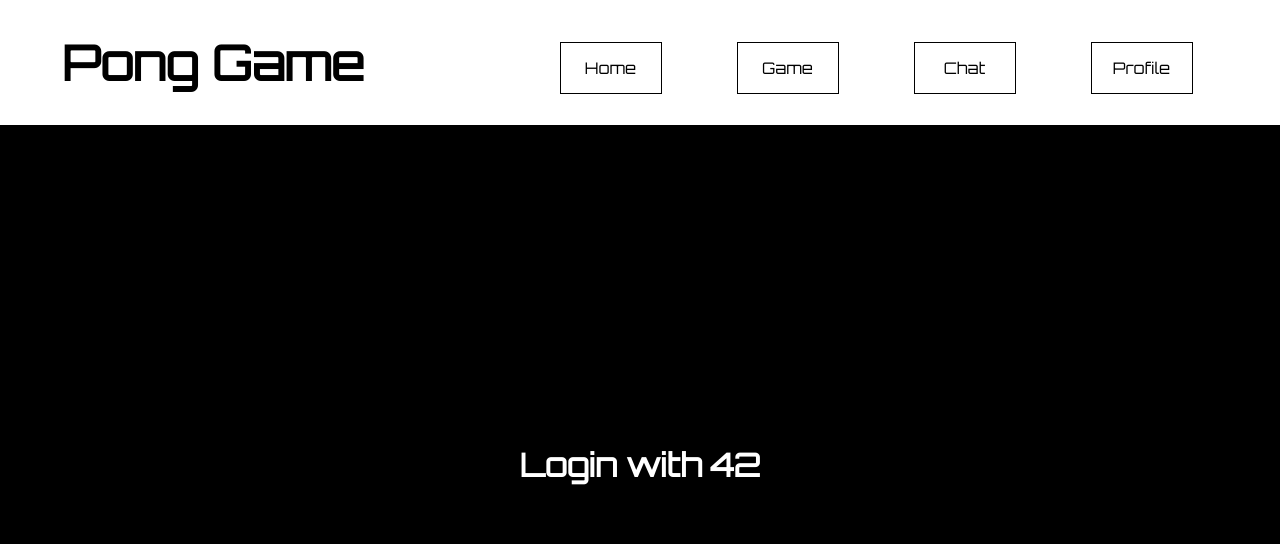
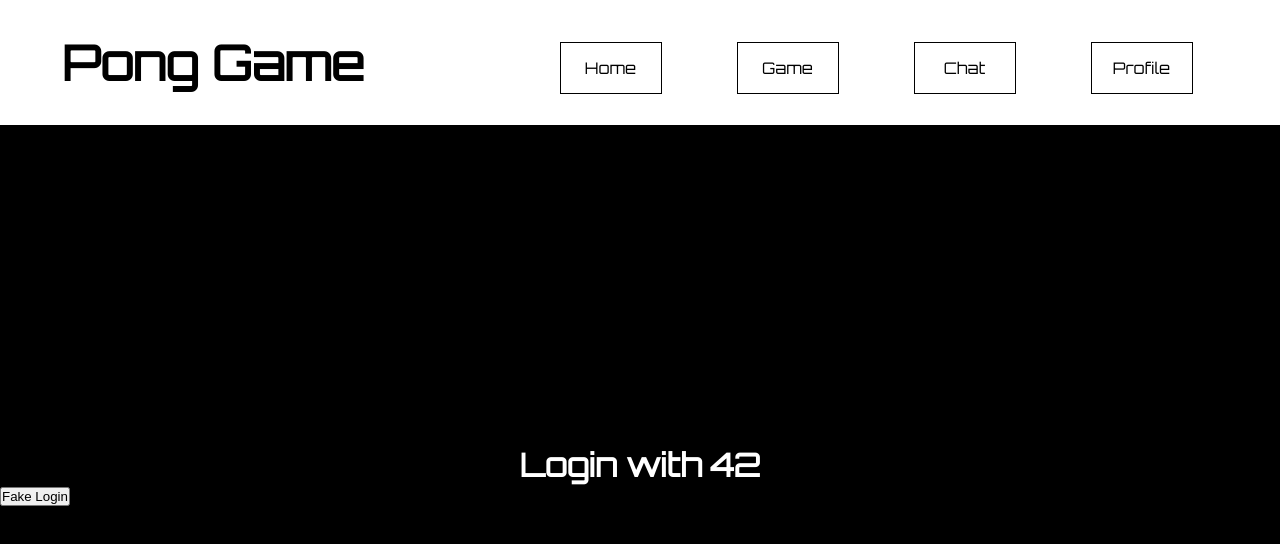
Before and after one commit to alex-sdn/ft_transcendence, a React (Vite) app in the folder monorepo/apps/front/: page / in a window 1280 px wide. Shown: the top 544 px of the page. Built offline with nearby package versions, Linux system fonts and the light colour scheme; no server answers.

Commit message:
add fakelogin button in home

```diff
--- a/monorepo/apps/front/src/pages/Home.tsx
+++ b/monorepo/apps/front/src/pages/Home.tsx
@@ -8,6 +8,7 @@ const Home: React.FC = () => {
     const [status, setStatus] = useState<number>();
     const [searchParams] = useSearchParams();
     const code = searchParams.get('code');
+	const navigate2 = useNavigate(); // FOR FAKELOGIN ONLY
 
     useEffect(() => {
         const fetchLogged = async () => {
@@ -20,6 +21,23 @@ const Home: React.FC = () => {
         }
         fetchLogged();
     }, []);
+
+	/**  FOR TESTING  **/
+	const handleFakeLogin = async () => {
+		try {
+			const response = await axios.get('/api/auth/fakelogin');
+			const data = response.data;
+			// set cookie
+			Cookies.set("jwt-token", data.access_token, { expires: 1 });
+			if (data.newUser)
+				return navigate2('/nickname')
+			else
+				return navigate2('/'); // Use navigate here
+		} catch (error) {
+			console.error('ERRORFAKE:', error);
+		}
+    }
+	/*******************/
 
     if (code) {
         const authURL = "/api/auth?code=" + code;
@@ -49,9 +67,12 @@ const Home: React.FC = () => {
     }
     else {
         return (
-            <h2 className='login'>
-                <a href="https://api.intra.42.fr/oauth/authorize?client_id=u-s4t2ud-1b7f717c58b58406ad4b2abe9145475069d66ace504146041932a899c47ff960&redirect_uri=http%3A%2F%2Flocalhost%3A3000%2Flogin&response_type=code">Login with 42</a>
-            </h2>
+			<div>
+				<h2 className='login'>
+					<a href="https://api.intra.42.fr/oauth/authorize?client_id=u-s4t2ud-1b7f717c58b58406ad4b2abe9145475069d66ace504146041932a899c47ff960&redirect_uri=http%3A%2F%2Flocalhost%3A3000%2Flogin&response_type=code">Login with 42</a>
+				</h2>
+				<button onClick={handleFakeLogin}>Fake Login</button>
+			</div>
         );
     }
 }
--- a/monorepo/package.json
+++ b/monorepo/package.json
@@ -28,6 +28,7 @@
     "@nestjs/websockets": "^10.2.7",
     "axios": "^1.5.1",
     "cookie": "^0.5.0",
+    "esbuild": "^0.19.5",
     "g": "^2.0.1",
     "js-cookie": "^3.0.5",
     "qrcode": "^1.5.3",
```
Also changed, not shown: 2 other files (tests, documents, lock files or other folders).
